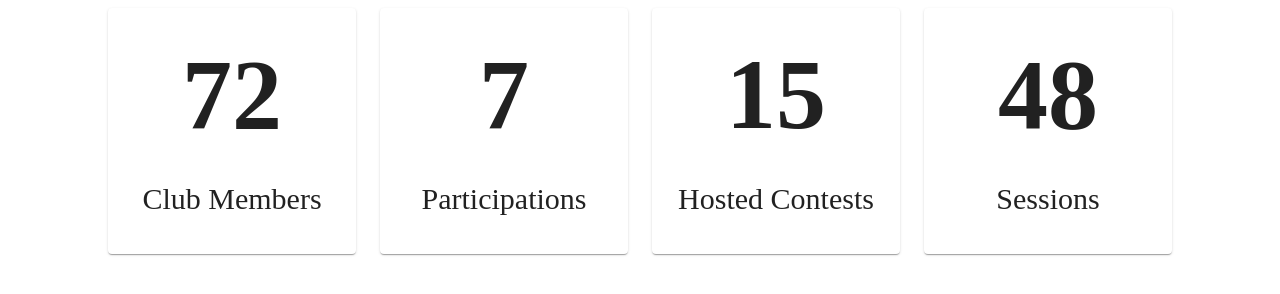
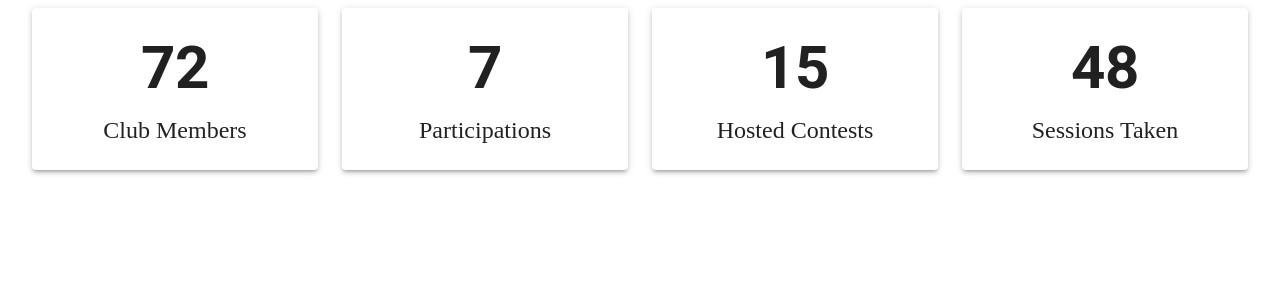
Before and after one commit to turinghut/turinghut-website, a Gatsby site: page / in a window 1280 px wide. Built offline with nearby package versions, Linux system fonts and the light colour scheme; Gatsby itself is replaced by a stand-in of ours.

Commit message:
added neccessary requirements

```diff
--- /dev/null
+++ b/src/assets/stats.json
@@ -0,0 +1,20 @@
+{
+    "statistics": [
+        {
+            "name": "Club Members",
+            "value": "72"
+        },
+        {
+            "name": "Participations",
+            "value": "7"
+        },
+        {
+            "name": "Hosted Contests",
+            "value": "15"
+        },
+        {
+            "name": "Sessions Taken",
+            "value": "48"
+        }
+    ]
+}
--- /dev/null
+++ b/src/components/statistics-style.js
@@ -0,0 +1,17 @@
+import { makeStyles } from '@material-ui/core/styles';
+const useStyles = makeStyles((theme) => ({
+    paper: {
+        padding: theme.spacing(3),
+        textAlign: 'center'
+    },
+
+    name: {
+        fontFamily: "RaleWay",
+        marginTop: '10px'
+    },
+    val: {
+        fontWeight: 'bold'
+    }
+
+}));
+export default useStyles;
--- a/src/components/statistics.js
+++ b/src/components/statistics.js
@@ -1,55 +1,27 @@
 import React from "react"
-import { makeStyles } from '@material-ui/core/styles';
-import { Grid, Paper } from '@material-ui/core';
+import { Grid, Paper, Typography, Container } from '@material-ui/core';
 import CountUp from 'react-countup';
-const useStyles = makeStyles((theme) => ({
-    paper: {
-        padding: theme.spacing(1),
-        textAlign: 'center',
+import StatisticStyle from './statistics-style';
+import Stats from '../assets/stats.json';
+export default function Statistics() {
+    const statistics = Stats.statistics;
+    const classes = StatisticStyle();
+    return (
+        <Container>
+            <Grid container spacing={3} >
+                {
+                    statistics.map((statistics, i) =>
+                        (
+                            <Grid item xs={12} lg={3} md={3} sm={6} key={i}>
+                                <Paper className={classes.paper} elevation={3}>
+                                    <Typography variant="h2" component="h1"><CountUp end={statistics.value} duration={3} className={classes.val} /></Typography>
+                                    <Typography variant="h5" className={classes.name} >{statistics.name}</Typography>
+                                </Paper>
+                            </Grid>
+                        ))
 
-    },
-    val: {
-        fontSize: '100px'
-    },
-    name: {
-        fontSize: '30px'
-    },
-    grid: {
-        paddingRight: '100px',
-        paddingLeft: '100px'
-    }
-
-}))
-
-export default function Statistics() {
-
-    const classes = useStyles();
-    return (
-        <Grid container spacing={3} className={classes.grid}>
-            <Grid item xs={12} lg={3} md={3} sm={6}>
-                <Paper className={classes.paper}>
-                    <h1><CountUp end={72} className={classes.val} /></h1>
-                    <p className={classes.name}>Club Members</p>
-                </Paper>
+                }
             </Grid>
-            <Grid item xs={12} lg={3} md={3} sm={6}>
-                <Paper className={classes.paper}>
-                    <h1><CountUp end={7} className={classes.val} /></h1>
-                    <p className={classes.name}>Participations</p>
-                </Paper>
-            </Grid>
-            <Grid item xs={12} lg={3} md={3} sm={6}>
-                <Paper className={classes.paper}>
-                    <h1><CountUp end={15} className={classes.val} /></h1>
-                    <p className={classes.name}>Hosted Contests</p>
-                </Paper>
-            </Grid>
-            <Grid item xs={12} lg={3} md={3} sm={6}>
-                <Paper className={classes.paper}>
-                    <h1><CountUp end={48} className={classes.val} /></h1>
-                    <p className={classes.name}>Sessions</p>
-                </Paper>
-            </Grid>
-        </Grid>
+        </Container>
     )
 }
```
